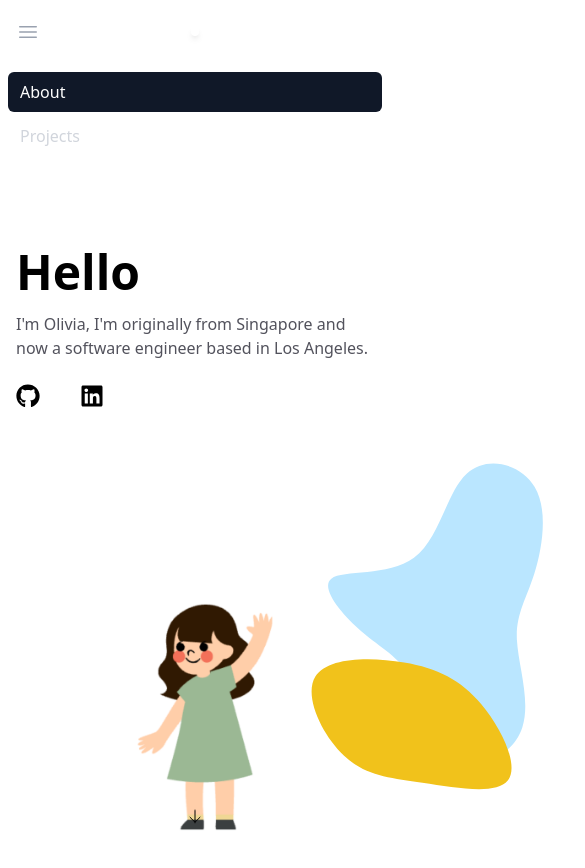
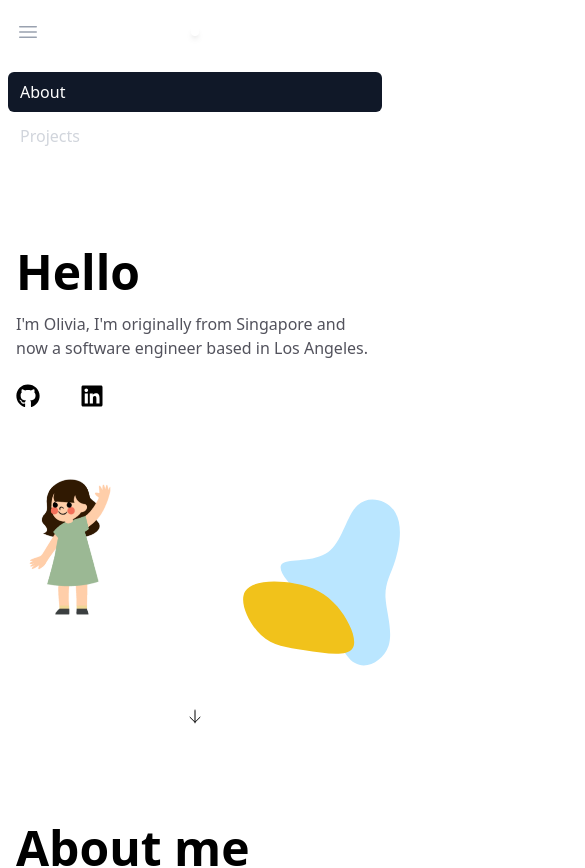
Before and after one commit to Olivialrj/personal_website, a React (Vite) app: page / in a window 390 px wide. Shown: the top 868 px of the page, 585 px wide, since content can reach past the window. Built offline with nearby package versions, Linux system fonts and the light colour scheme.

Commit message:
Fix responsiveness

```diff
--- a/src/components/Main/Main.jsx
+++ b/src/components/Main/Main.jsx
@@ -10,14 +10,15 @@ function Main() {
       </div>
       <div className="mt-16 sm:mt-20 w-full min-h-[200px] relative mx-auto">
         <img
-          className="absolute top-30 left-20 sm:left:10 max-w-[250px] dark:hidden"
+          className="absolute left-[-5px] h-[150px] sm:left-10 sm:h-auto max-w-[250px] dark:hidden"
           src="/Untitled design.png"
           alt="Cartoon Olivia"
         />
+
         <svg
           viewBox="0 0 200 200"
           xmlns="http://www.w3.org/2000/svg"
-          className="absolute w-90 h-90 -top-[20%] left-[70%]"
+          className="absolute h-[200px] left-[250px] top-[10px] sm:left-[70%] sm:top-[-30%] sm:h-[360px]"
         >
           <path
             fill="#BAE6FF"
@@ -28,7 +29,7 @@ function Main() {
         <svg
           viewBox="0 0 200 200"
           xmlns="http://www.w3.org/2000/svg"
-          className="absolute w-90 h-90 top-[40%] left-[60%]"
+          className="absolute h-[200px] left-[200px] top-[50px] sm:left-[60%] sm:top-[10%] sm:h-[360px]"
         >
           <path
             fill="#F1C21B"
@@ -37,7 +38,7 @@ function Main() {
           />
         </svg>
       </div>
-      <div className="flex justify-center pt-35 sm:mt-25">
+      <div className="flex justify-center pt-10 sm:mt-25">
         <svg
           xmlns="http://www.w3.org/2000/svg"
           fill="none"
```
